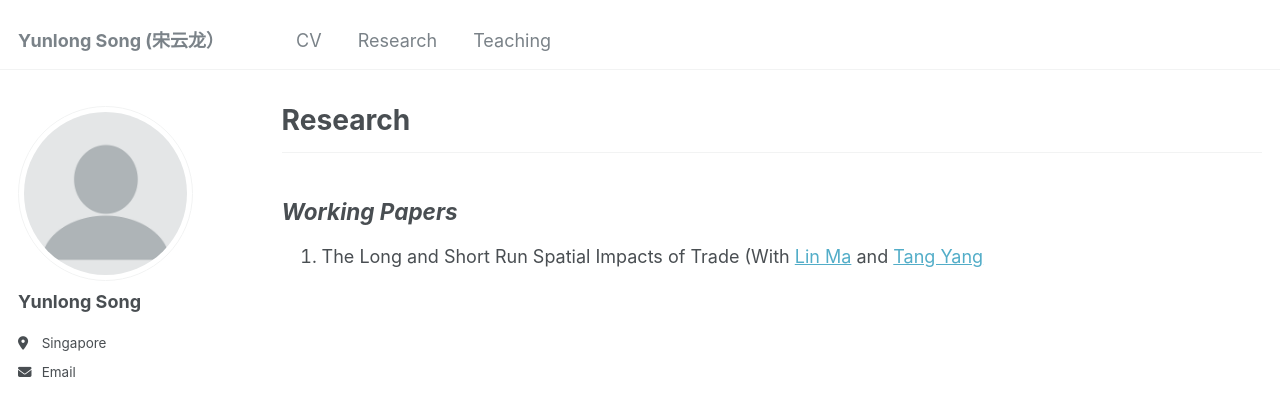
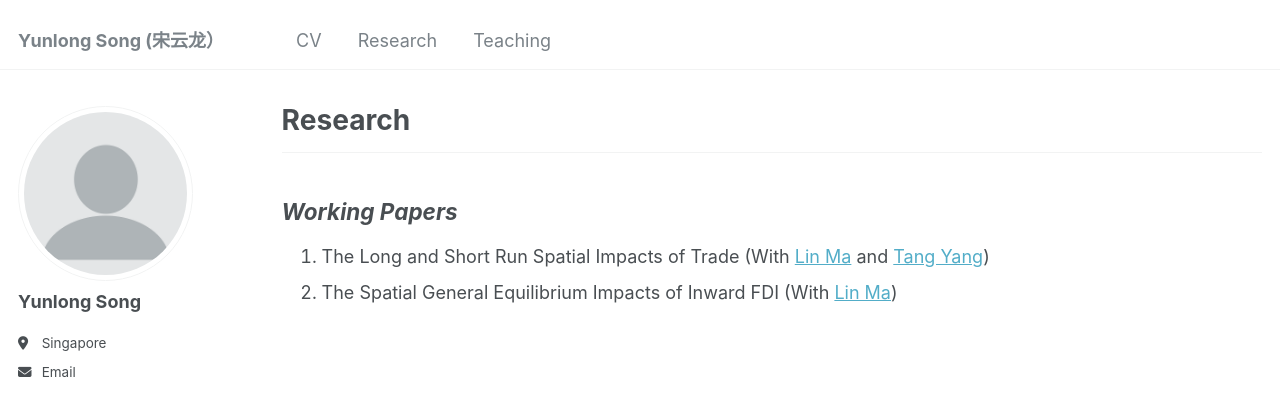
Before and after one commit to yunlong-song/yunlong-song.github.io, a Jekyll site: the page built from _pages/research.md, in a window 1280 px wide. Shown: the top 416 px of the page. Built offline with Jekyll 4.4.1, drawn with Linux system fonts in a browser that asks for light colours.

Commit message:
Update research.md

```diff
--- a/_pages/research.md
+++ b/_pages/research.md
@@ -13,4 +13,5 @@ redirect_from:
 ---
 
 ## _Working Papers_
-1. The Long and Short Run Spatial Impacts of Trade (With [Lin Ma](https://lin-ma.com/index.html#/) and [Tang Yang](http://www.yang-tang.net/)
+1. The Long and Short Run Spatial Impacts of Trade (With [Lin Ma](https://lin-ma.com/index.html#/) and [Tang Yang](http://www.yang-tang.net/))
+2. The Spatial General Equilibrium Impacts of Inward FDI (With [Lin Ma](https://lin-ma.com/index.html#/))
```
